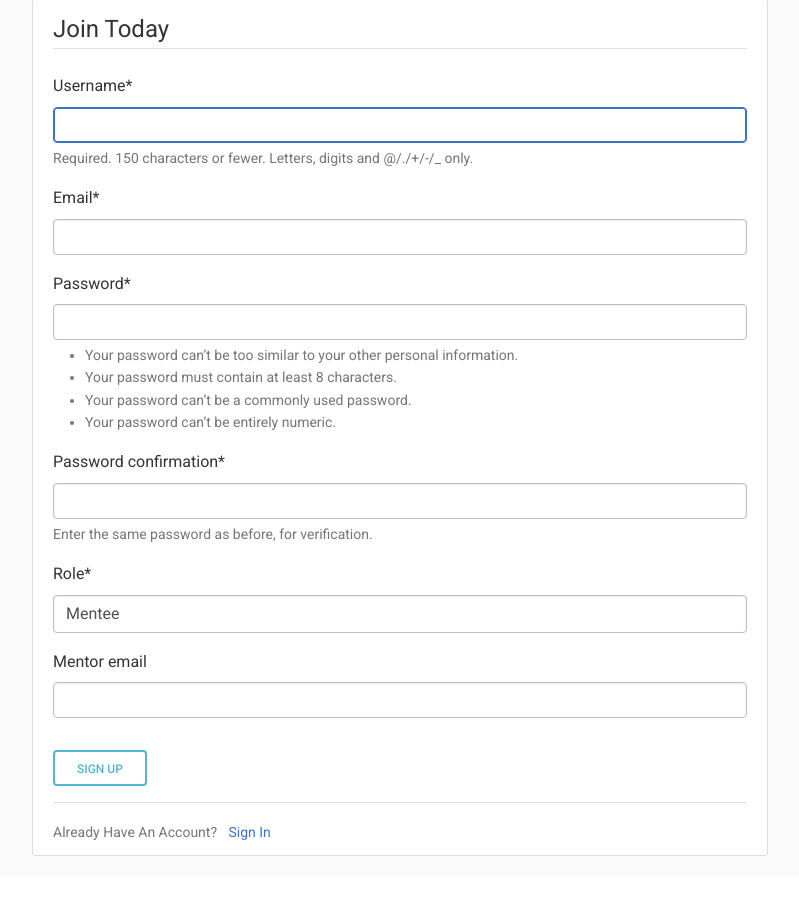
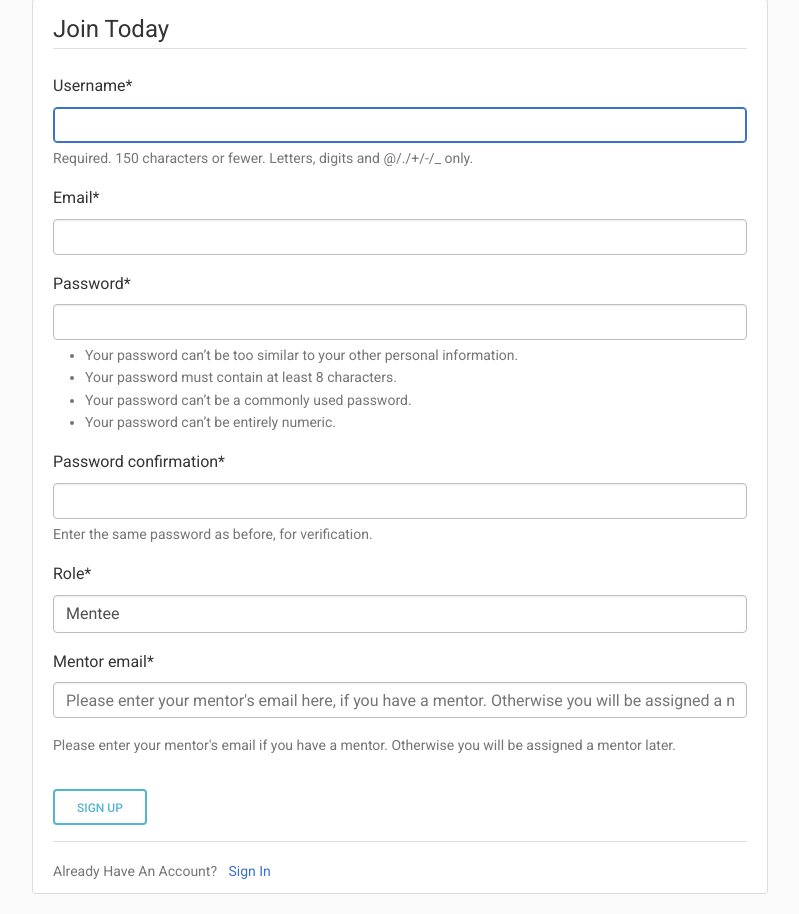
Before and after one commit to sajjadIslam2619/peer_sure_app, a Django app: page /register/ in a window 1280 px wide. Shown: the part 81-995 px from the top of the page, without its empty margins (50-849 px from the left). Before the commit the page ends 937 px from the top, so only its background shows below. Run offline with Django 4.2, Linux system fonts and the light colour scheme; some libraries are stand-ins or nearby versions.

Commit message:
Add message for mentee in register page

```diff
--- a/users/forms.py
+++ b/users/forms.py
@@ -13,6 +13,7 @@ class UserRegisterForm(UserCreationForm):
 
 
 class UserProfileForm(forms.ModelForm):
+    mentor_email = forms.EmailField(widget=forms.EmailInput(attrs={'placeholder': 'Please enter your mentor\'s email here, if you have a mentor. Otherwise you will be assigned a mentor later.'}))
     class Meta:
         model = UserProfile
         fields = ['role', 'mentor_email']
--- a/users/templates/users/profile.html
+++ b/users/templates/users/profile.html
@@ -3,7 +3,7 @@
 {% block content %}
     <div class="content-section">
       <div class="media">
-        <img class="rounded-circle account-img" src="{{ user.profile.image.url }}">
+        <!--<img class="rounded-circle account-img" src="{{ user.profile.image.url }}">-->
         <div class="media-body">
           <h2 class="account-heading">{{ user.username }}</h2>
           <p class="text-secondary">{{ user.email }}</p>
--- a/users/templates/users/register.html
+++ b/users/templates/users/register.html
@@ -20,6 +20,11 @@
                 <legend class="border-bottom mb-4">Join Today</legend>
                 {{ form|crispy }}
                 {{ profile_form|crispy }}
+                <div class="form-group">
+                    <small class="form-text text-muted">
+                        Please enter your mentor's email if you have a mentor. Otherwise you will be assigned a mentor later.
+                    </small>
+                </div>
             </fieldset>
             <div class="form-group">
                 <button class="btn btn-outline-info" type="submit">Sign Up</button>
```
Also changed, not shown: db.sqlite3.
